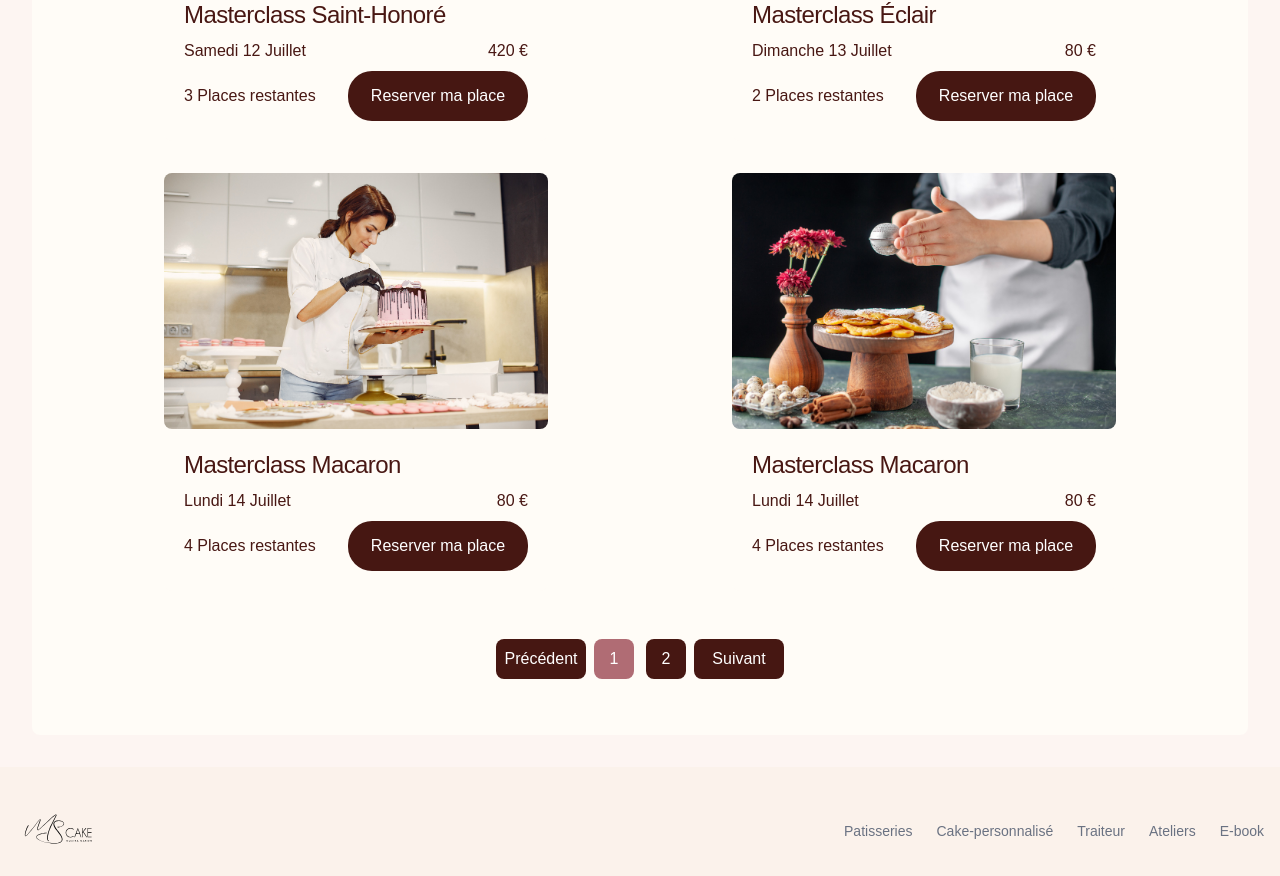
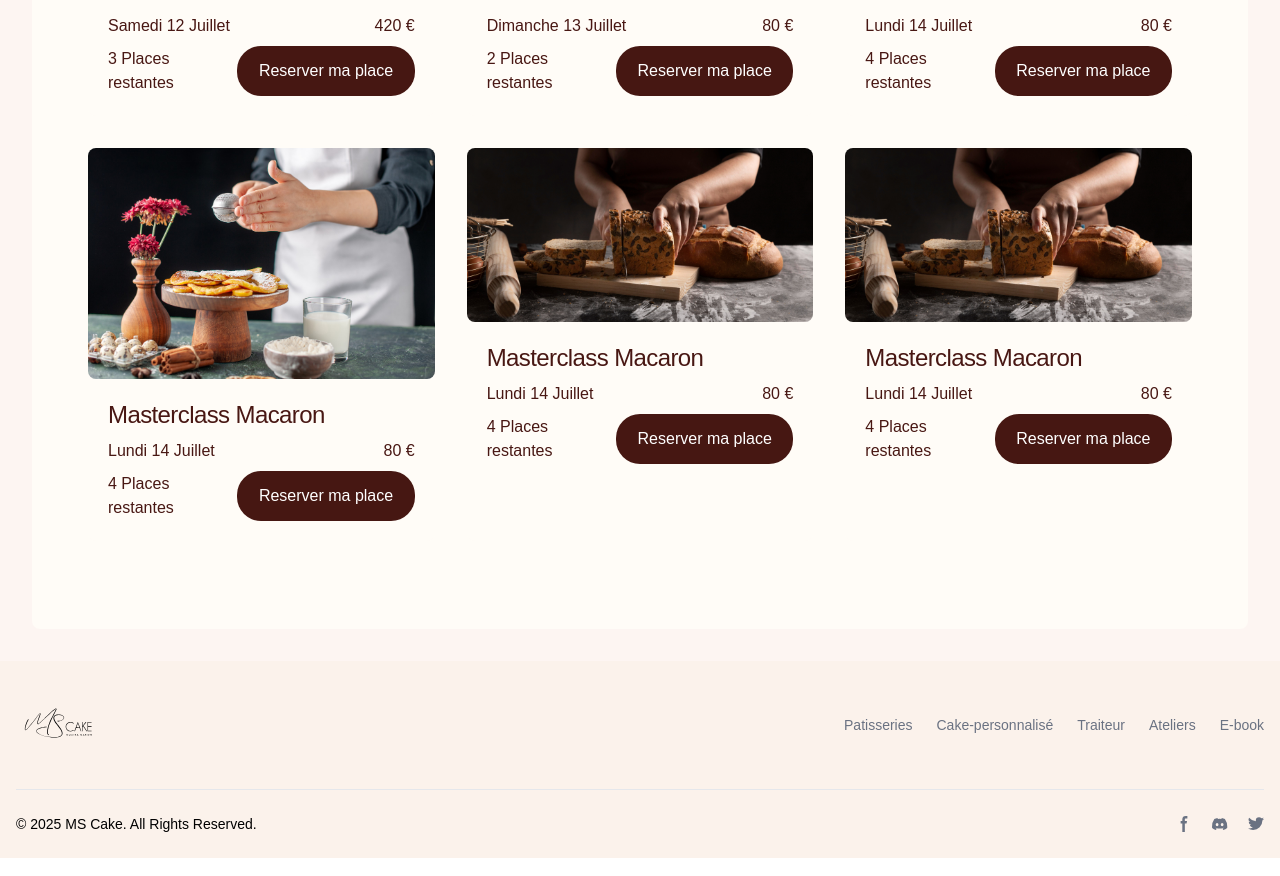
Before and after one commit to dhiachini/Ms-cake, a React (Vite) app: page /workshops in a window 1280 px wide. Shown: the part 807-1683 px from the top of the page. Built offline with nearby package versions, Linux system fonts and the light colour scheme.

Commit message:
design desktop fixes

```diff
--- a/src/Layout.tsx
+++ b/src/Layout.tsx
@@ -13,7 +13,7 @@ type LayoutProps = {
 const Layout: React.FC<LayoutProps> = ({ children }) => {
   return (
     <div>
-      <div className="sticky top-0 w-full z-50">
+      <div className="fixed top-0 w-full z-50">
         <Navbar />
       </div>
 
--- a/src/pages/PastryWeekEnd.tsx
+++ b/src/pages/PastryWeekEnd.tsx
@@ -59,7 +59,7 @@ function PastryWeekEnd() {
   ];
 
   const [currentPage, setCurrentPage] = useState(1);
-  const itemsPerPage = 4;
+  const itemsPerPage = 6;
   const [isCustomOrderOpen, setIsCustomOrderOpen] = useState(false);
 
   const paginatedWorkshops = workshops.slice(
@@ -115,15 +115,13 @@ function PastryWeekEnd() {
 
         <div className="w-full h-full p-8 bg-[#fdf5f2]">
           <div className="w-full bg-[#fffcf7] rounded-lg p-14">
-            <div className="w-full grid grid-cols-1 md:grid-cols-2 justify-items-center gap-8">
+            <div className="w-full grid grid-cols-1 md:grid-cols-2 lg:grid-cols-3 justify-items-center gap-8">
               {paginatedWorkshops.map((workshop) => (
                 <div
                   key={workshop.id}
                   className="max-w-full bg-[#fffcf7] rounded-lg"
                 >
                   <div className="max-w-sm rounded-lg aspect-square">
-                    {" "}
-                    {/* Added aspect-square for square shape */}
                     <div className="w-full h-full rounded-lg overflow-hidden">
                       <img
                         className="w-full h-full object-cover object-center"
@@ -136,14 +134,14 @@ function PastryWeekEnd() {
                         {workshop.title}
                       </h5>
                       <p className="text-sm sm:text-base md:text-[#481713] font-normal">
-  {workshop.description}
-</p>
-
+                        {workshop.description}
+                      </p>
                     </div>
                   </div>
                 </div>
               ))}
             </div>
+
             <div className="flex justify-center mt-8">
               <Pagination
                 totalItems={workshops.length}
--- a/src/pages/WorkShops.tsx
+++ b/src/pages/WorkShops.tsx
@@ -77,11 +77,38 @@ function WorkShops() {
       image: workshop7,
       category: "Cake design",
     },
+    {
+      id: 8,
+      title: "Masterclass Macaron",
+      date: "Lundi 14 Juillet",
+      price: 80,
+      places: 4,
+      image: workshop5,
+      category: "Pâtisserie",
+    },
+    {
+      id: 8,
+      title: "Masterclass Tarte",
+      date: "Mardi 15 Juillet",
+      price: 80,
+      places: 1,
+      image: workshop6,
+      category: "Cake design",
+    },
+    {
+      id: 9,
+      title: "Masterclass Tarte",
+      date: "Mardi 15 Juillet",
+      price: 80,
+      places: 1,
+      image: workshop7,
+      category: "Cake design",
+    },
   ];
 
   const [selectedCategory, setSelectedCategory] = useState("Pâtisserie");
   const [currentPage, setCurrentPage] = useState(1);
-  const itemsPerPage = 4;
+  const itemsPerPage = 6;
   const navigate = useNavigate(); // Call useNavigate at the top level
 
   const handleCategoryClick = (category: string) => {
@@ -100,7 +127,7 @@ function WorkShops() {
   const handlePageChange = (page: number) => {
     setCurrentPage(page);
     // Scroll to top on component mount
-    window.scrollTo(300, 300);
+    window.scrollTo(370, 370);
   };
 
   return (
@@ -138,7 +165,7 @@ function WorkShops() {
             </button>
           </div>
           <div className="w-full bg-[#fffcf7] rounded-lg p-14">
-            <div className="w-full grid grid-cols-1 md:grid-cols-2 justify-items-center gap-8">
+            <div className="w-full grid grid-cols-1 md:grid-cols-2 lg:grid-cols-3 justify-items-center gap-8">
               {paginatedWorkshops.map((workshop) => (
                 <div
                   key={workshop.id}
```
